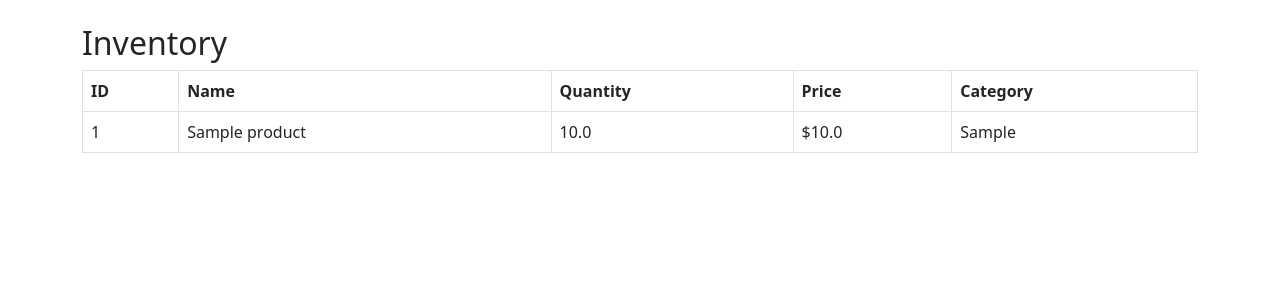
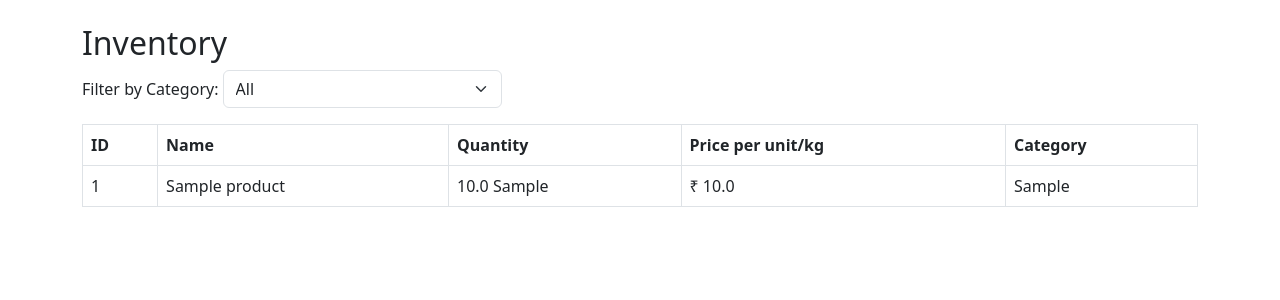
Before and after one commit to AamirSohail07000/Inventory_Management, a Flask app: page /inventory in a window 1280 px wide. Shown: the top 300 px of the page. Run offline with Flask 3, Linux system fonts and the light colour scheme; tables that the repository leaves empty hold one stand-in row (values such as "Sample post").

Commit message:
updated inventory column

```diff
--- a/templates/inventory.html
+++ b/templates/inventory.html
@@ -7,13 +7,27 @@
 <body>
     <div class="container mt-4">
         <h2>Inventory</h2>
+
+        <!-- Category Filter Form -->
+        <form method="GET" action="{{ url_for('inventory') }}" class="mb-3">
+            <label for="category">Filter by Category:</label>
+            <select name="category" id="category" class="form-select w-25 d-inline" onchange="this.form.submit()">
+                <option value="">All</option>
+                {% for cat in categories %}
+                <option value="{{ cat.category }}" {% if request.args.get('category') == cat.category %}selected{% endif %}>
+                    {{ cat.category }}
+                </option>
+                {% endfor %}
+            </select>
+        </form>
+
         <table class="table table-bordered">
             <thead>
                 <tr>
                     <th>ID</th>
                     <th>Name</th>
                     <th>Quantity</th>
-                    <th>Price</th>
+                    <th>Price per unit/kg</th>
                     <th>Category</th>
                 </tr>
             </thead>
@@ -22,8 +36,8 @@
                 <tr>
                     <td>{{ product.id }}</td>
                     <td>{{ product.name }}</td>
-                    <td>{{ product.quantity }}</td>
-                    <td>${{ product.price }}</td>
+                    <td>{{ product.quantity }} {{ product.unit }}</td>
+                    <td>₹ {{ product.price }}</td>
                     <td>{{ product.category }}</td>
                 </tr>
                 {% endfor %}
```
